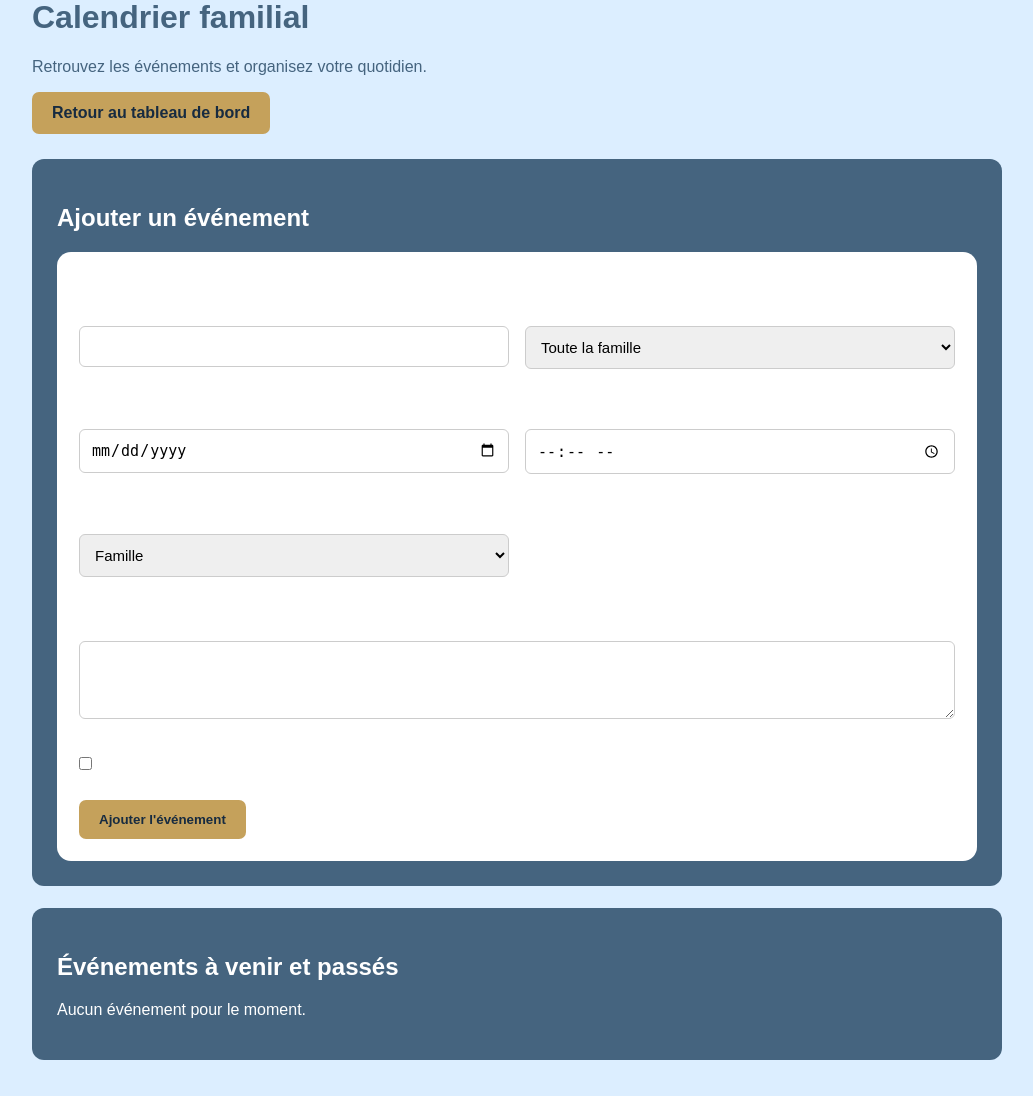
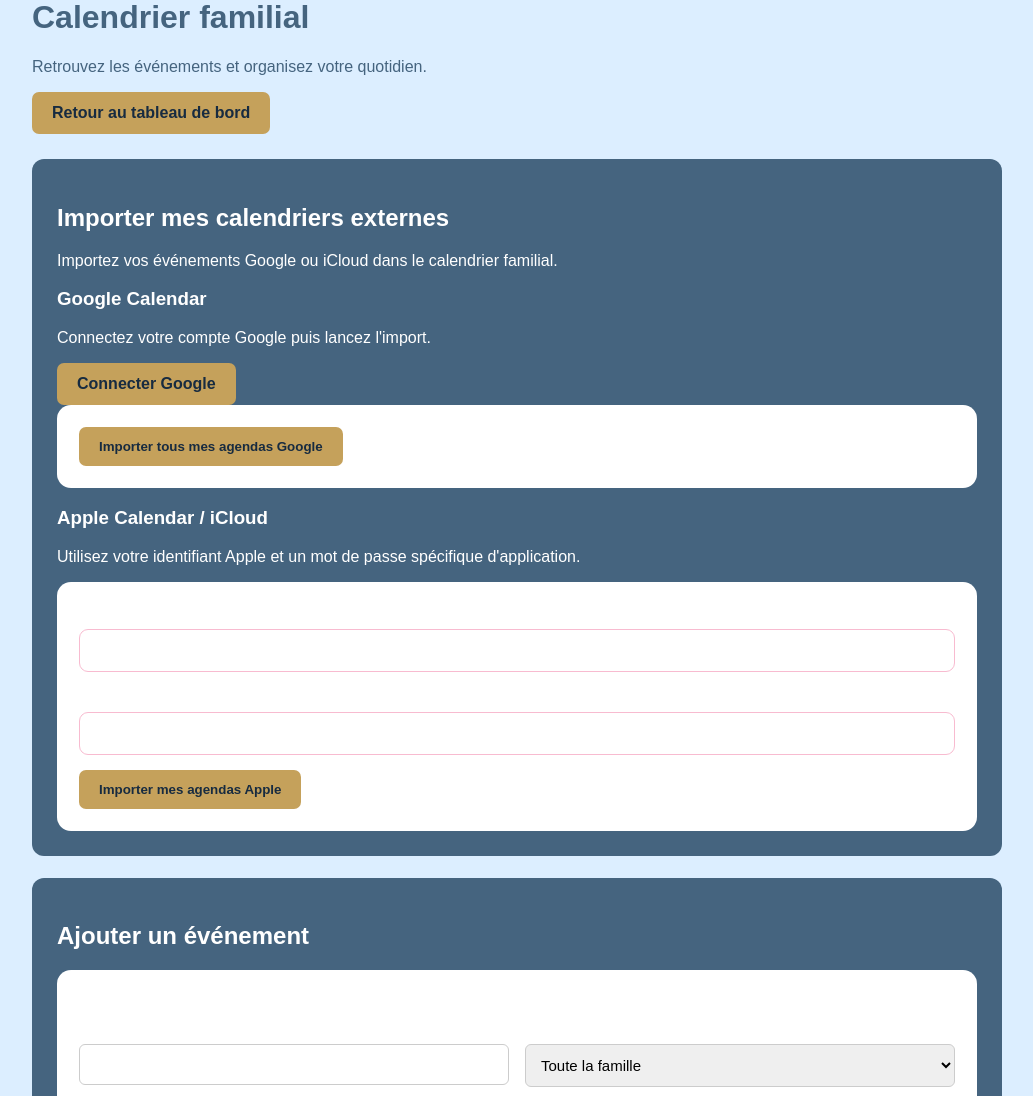
Before and after one commit to MSEDIT-1304/Dis-moi-tout, a Flask app: page /calendar in a window 1280 px wide. Shown: the part 343-1439 px from the top of the page, without its empty margins (123-1156 px from the left). Run offline with Flask 3, Linux system fonts and the light colour scheme; the visitor is signed in with stand-in values (Sample User, id 1); data that the repository does not hold is empty.

Commit message:
Update calendar.html

```diff
--- a/templates/calendar.html
+++ b/templates/calendar.html
@@ -12,7 +12,47 @@
             Retour au tableau de bord
         </a>
     </header>
+<section class="calendar-card calendar-import-card">
+    <h2>Importer mes calendriers externes</h2>
+    <p>Importez vos événements Google ou iCloud dans le calendrier familial.</p>
 
+    <div class="calendar-import-grid">
+
+        <div class="calendar-import-provider">
+            <h3>Google Calendar</h3>
+            <p>Connectez votre compte Google puis lancez l'import.</p>
+
+            <a class="calendar-button" href="{{ url_for('google_connect') }}">
+                Connecter Google
+            </a>
+
+            <form method="POST" action="{{ url_for('calendar_import') }}">
+                <button type="submit" class="calendar-button">
+                    Importer tous mes agendas Google
+                </button>
+            </form>
+        </div>
+
+        <div class="calendar-import-provider">
+            <h3>Apple Calendar / iCloud</h3>
+            <p>Utilisez votre identifiant Apple et un mot de passe spécifique d'application.</p>
+
+            <form method="POST" action="{{ url_for('apple_import') }}">
+                <label for="apple_id">Identifiant Apple</label>
+                <input type="text" id="apple_id" name="apple_id" required>
+
+                <label for="apple_app_password">Mot de passe spécifique d'application</label>
+                <input type="password" id="apple_app_password"
+                       name="apple_app_password" required>
+
+                <button type="submit" class="calendar-button">
+                    Importer mes agendas Apple
+                </button>
+            </form>
+        </div>
+
+    </div>
+</section>
     <section class="calendar-card">
         <h2>Ajouter un événement</h2>
 
```
